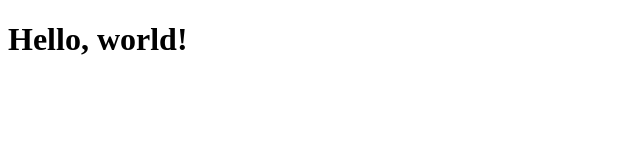
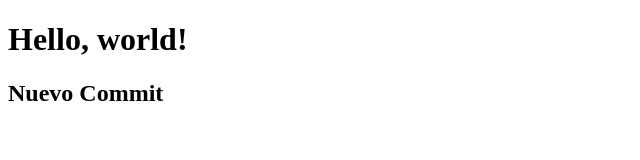
Before and after one commit to fernandxherrera/PruebaGIT, a plain HTML site: page index.html in a window 1280 px wide. Shown: the whole page, without its empty margins (0-640 px from the left). Drawn offline with Linux system fonts and the light colour scheme.

Commit message:
Nuevo commit

```diff
--- a/index.html
+++ b/index.html
@@ -8,5 +8,7 @@
 </head>
 <body>
     <h1>Hello, world!</h1>
+
+    <h2>Nuevo Commit</h2>
 </body>
 </html>
```
